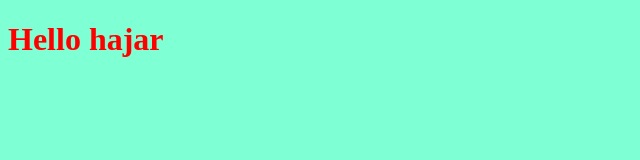
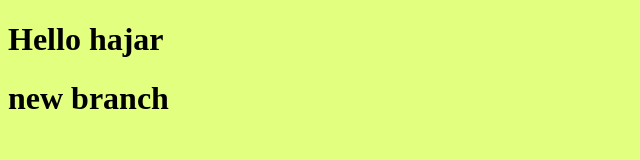
Before and after one commit to najihajar/myproject, a plain HTML site: page index.html in a window 1280 px wide. Shown: the whole page, without its empty margins (0-640 px from the left). Drawn offline with Linux system fonts and the light colour scheme.

Commit message:
changing style for the title and add title

```diff
--- a/index.html
+++ b/index.html
@@ -10,6 +10,9 @@
     <h1>
         Hello hajar
     </h1>
+    <h1>
+        new branch
+    </h1>
     <script src="app.js"></script>
 </body>
 </html>
--- a/style.css
+++ b/style.css
@@ -1,6 +1,6 @@
 h1{
-    color: red;
+    color: black;
 }
 body{
-    background-color: aquamarine;
+    background-color: rgb(227, 255, 127);
 }
```
